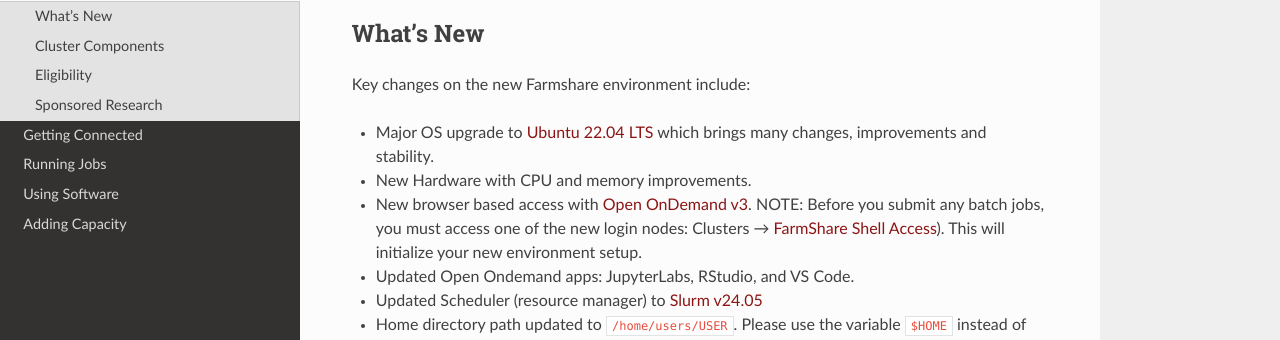
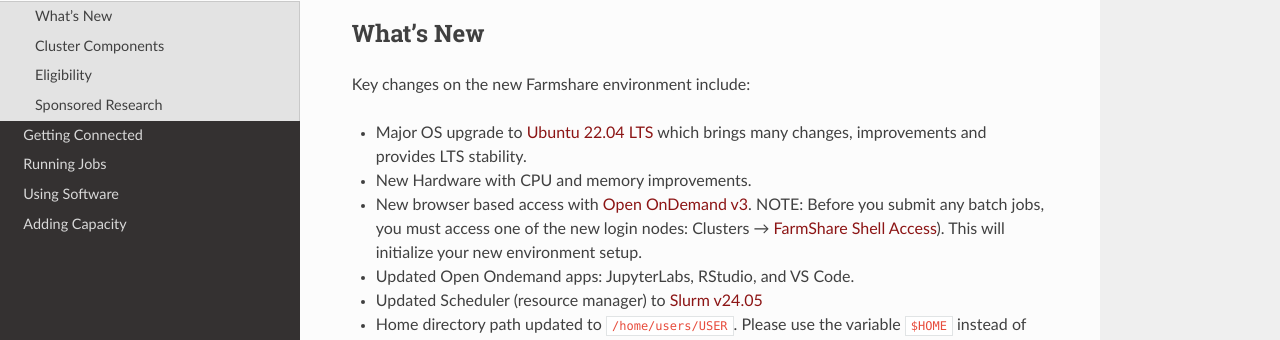
Before and after one commit to stanford-rc/farmshare-docs, an MkDocs documentation site: the page built from docs/index.md, in a window 1280 px wide and 900 px high, scrolled down 344 px. Shown: the part 135-475 px from the top of the window. Built offline with MkDocs 1.6.1, drawn with Linux system fonts in a browser that asks for light colours; nearby versions of some CDN libraries.

Commit message:
Update index.md

```diff
--- a/docs/index.md
+++ b/docs/index.md
@@ -10,7 +10,7 @@
 
 Key changes on the new Farmshare environment include:
 
-* Major OS upgrade to [Ubuntu 22.04 LTS](https://wiki.ubuntu.com/JammyJellyfish/ReleaseNotes) which brings many changes, improvements and stability.
+* Major OS upgrade to [Ubuntu 22.04 LTS](https://wiki.ubuntu.com/JammyJellyfish/ReleaseNotes) which brings many changes, improvements and provides LTS stability.
 * New Hardware with CPU and memory improvements.
 * New browser based access with [Open OnDemand v3](https://ondemand.farmshare.stanford.edu/). NOTE:  Before you submit any batch jobs, you must access one of the new login nodes: Clusters → [FarmShare Shell Access](https://ondemand.farmshare.stanford.edu/pun/sys/shell/ssh)). This will initialize your new environment setup.
 * Updated Open Ondemand apps: JupyterLabs, RStudio, and VS Code.
```
